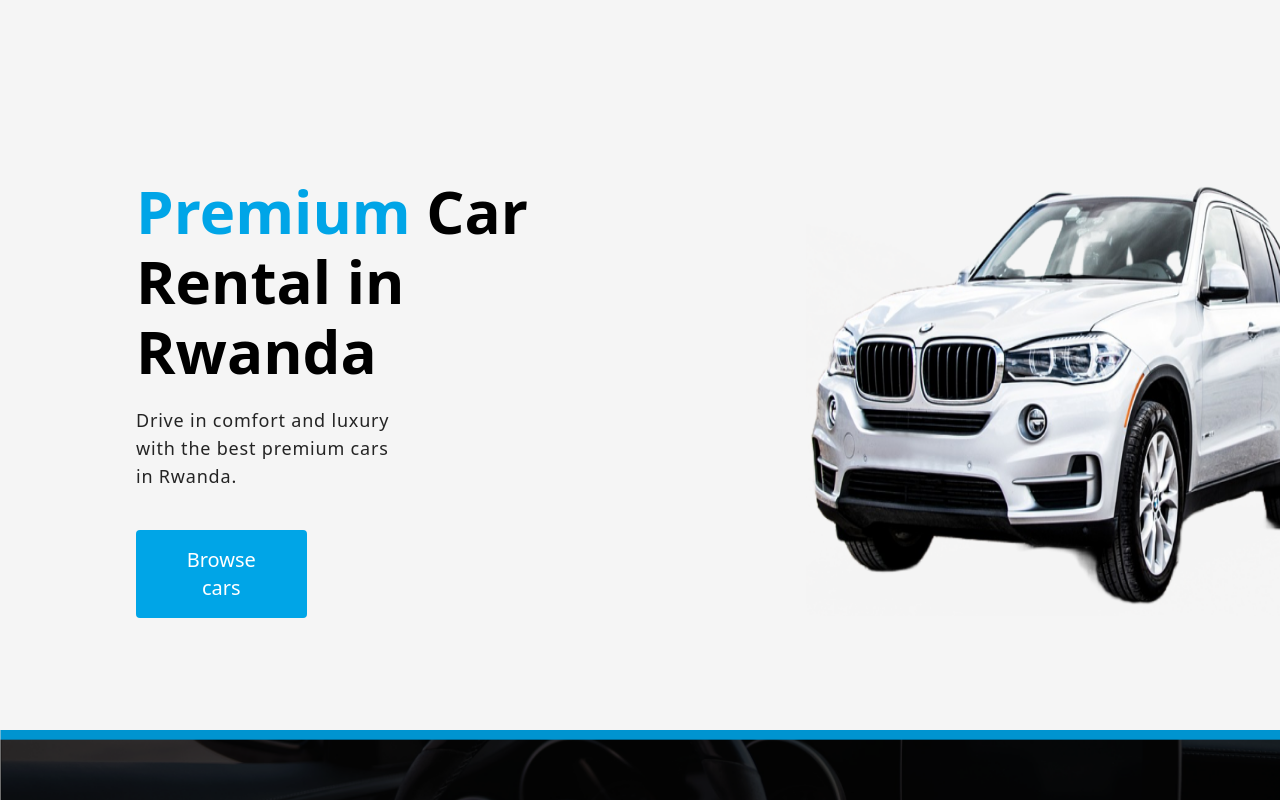
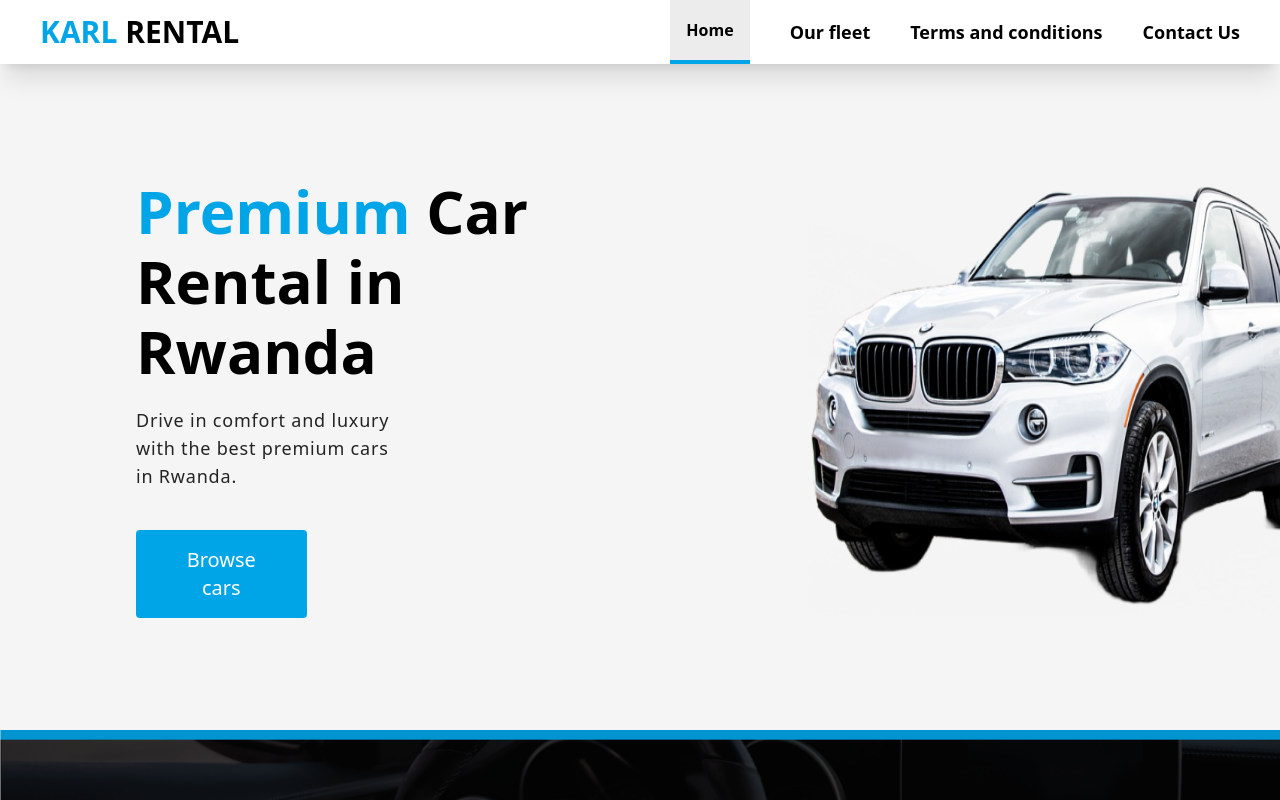
Before and after one commit to KARL-GROUP/karla-rental-fe, a Next.js app: page / in a window 1280 px wide. Shown: the top 800 px of the page. Built offline with nearby package versions, Linux system fonts and the light colour scheme.

Commit message:
Fix: adding key prop

```diff
--- a/components/sections/CustomerFavs.tsx
+++ b/components/sections/CustomerFavs.tsx
@@ -43,7 +43,7 @@ const CustomerFavs = () => {
             <section className="grid grid-cols-1 md:grid-cols-2 lg:grid-cols-3 gap-16 mt-10 lg:px-16">
                 {custFav.map((fav, index) => {
                     return(
-                        <Car name={fav.name} price={fav.price} title={fav.title} image={fav.image} suv={fav.suv} automatic={fav.automatic} seats={fav.seats} />
+                        <Car key={index} name={fav.name} price={fav.price} title={fav.title} image={fav.image} suv={fav.suv} automatic={fav.automatic} seats={fav.seats} />
                     )
                 })}
 
--- a/pages/index.tsx
+++ b/pages/index.tsx
@@ -14,7 +14,7 @@ export default function Home() {
   return (
     <>
       <section className='bg-[#F5F5F5]'>
-        {/* <Navbar /> */}
+        <Navbar />
         <Hero />
         <Services />
         <CustomerFavs />
```
